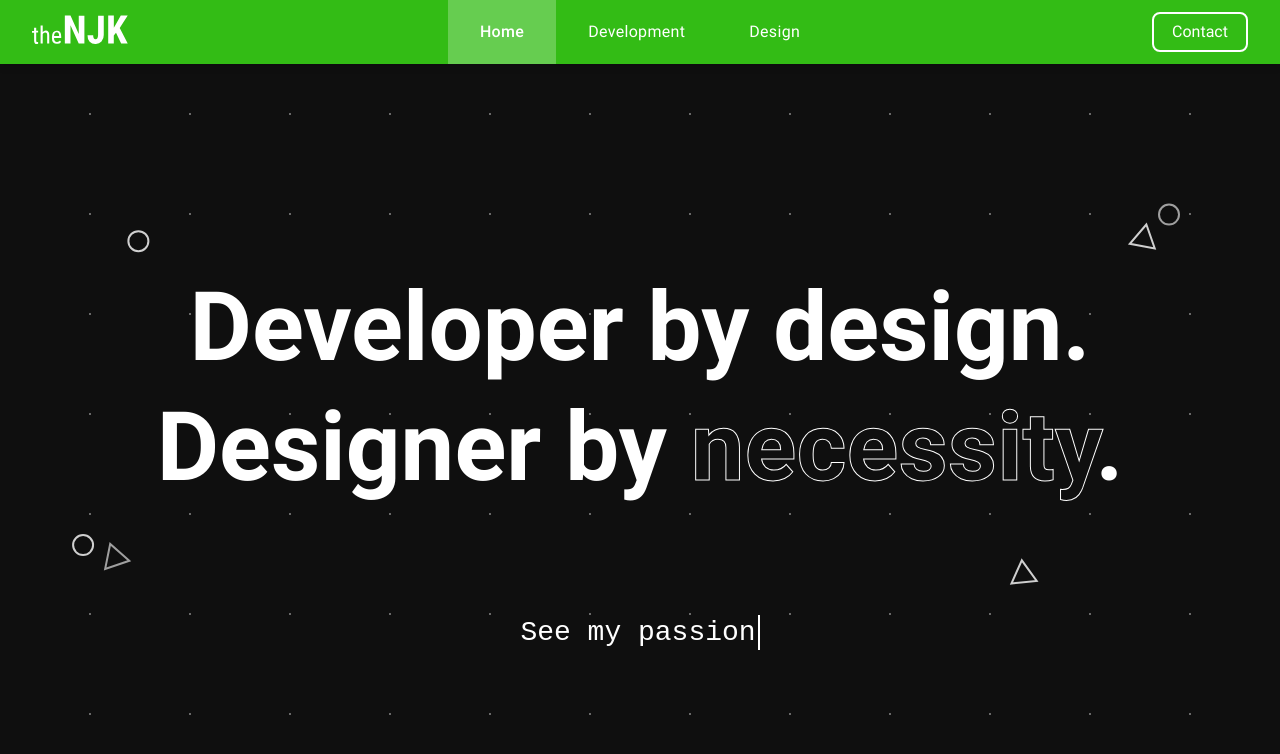
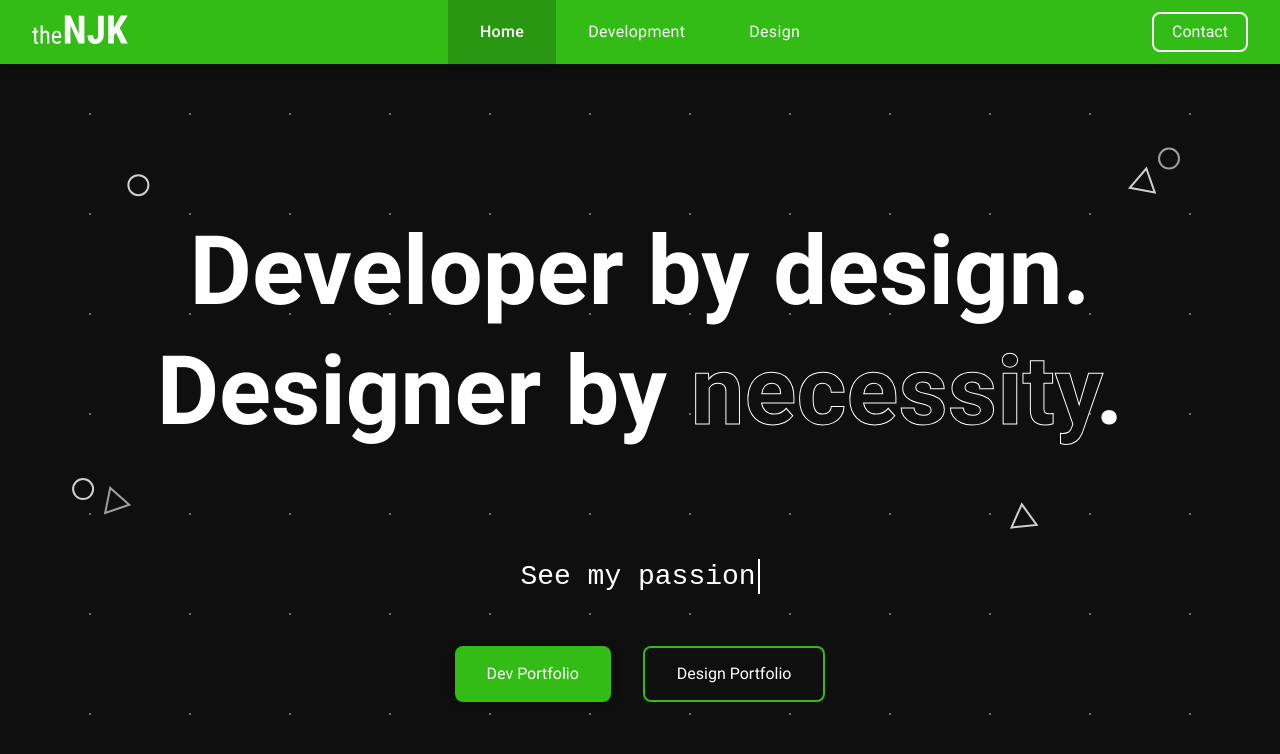
Before and after one commit to Paradoxdotexe/theNJK, a Vue app: page / in a window 1280 px wide. Shown: the top 754 px of the page. Built offline with nearby package versions, Linux system fonts and the light colour scheme.

Commit message:
Add CTA buttons, remove SVG titles on Graphics and Pattern

```diff
--- a/src/components/Banner.vue
+++ b/src/components/Banner.vue
@@ -98,6 +98,7 @@ export default defineComponent({
         display: flex;
         justify-content: center;
         align-items: center;
+        margin-top: -$gap-xl;
 
         .title__text {
           font-size: $font-size-xxl;
--- a/src/components/Header.vue
+++ b/src/components/Header.vue
@@ -51,7 +51,7 @@ export default defineComponent({
 
   @mixin mix-button-nav {
     @include mix-button;
-    @include mix-focus-background(rgba(255, 255, 255, 0.15));
+    @include mix-focus-background(rgba(0, 0, 0, 0.1));
     padding: 0 $gap-xl;
     height: 100%;
     letter-spacing: 0.02rem;
@@ -62,7 +62,7 @@ export default defineComponent({
   }
 
   @mixin mix-button-nav-active {
-    background: rgba(255, 255, 255, 0.25);
+    background: rgba(0, 0, 0, 0.2);
     font-weight: 500;
   }
 
@@ -116,8 +116,8 @@ export default defineComponent({
         align-items: center;
 
         .header__button--contact {
-          @include mix-outline-button($color-primary);
-          @include mix-focus-background(rgba(255, 255, 255, 0.25));
+          @include mix-basic-button--stroked($color-primary);
+          @include mix-focus-background(rgba(0, 0, 0, 0.1));
           width: 100%;
           display: none;
         }
--- a/src/components/graphics/Graphics.vue
+++ b/src/components/graphics/Graphics.vue
@@ -3,7 +3,6 @@
     viewBox="0 0 1200 400"
     aria-label="graphical elements"
   >
-    <title lang="en">{{ name }} Graphics</title>
     <component v-bind:is="graphicsComponent"></component>
   </svg>
 </template>
--- a/src/components/icons/Icon.vue
+++ b/src/components/icons/Icon.vue
@@ -6,7 +6,7 @@
     stroke="none"
     style="fill-rule: evenodd"
   >
-    <title lang="en">{{ name }} Icon</title>
+    <title lang="en">{{ name }}</title>
     <component v-bind:is="iconComponent"></component>
   </svg>
 </template>
--- a/src/components/patterns/Pattern.vue
+++ b/src/components/patterns/Pattern.vue
@@ -5,7 +5,6 @@
         <component v-bind:is="patternComponent"></component>
       </pattern>
     </defs>
-    <title lang="en">{{ name }} Pattern</title>
     <rect x="0" y="0" width="100%" height="100%" fill="url(#pattern)" />
   </svg>
 </template>
--- a/src/pages/HomePage.vue
+++ b/src/pages/HomePage.vue
@@ -6,6 +6,10 @@
     </template>
     <template v-slot:content>
       <div class="banner__live"><LiveText /></div>
+      <div class="banner__buttons">
+        <button class="banner__button banner__button--primary" v-ripple>Dev Portfolio</button>
+        <button class="banner__button banner__button--secondary" v-ripple>Design Portfolio</button>
+      </div>
     </template>
   </Banner>
 </template>
@@ -32,4 +36,24 @@ export default defineComponent({
   font-size: $font-size-xl;
   font-weight: 300;
 }
+
+.banner__buttons {
+  margin-top: $gap-lg;
+  display: flex;
+
+  .banner__button--primary {
+    @include mix-basic-button--raised($accent-primary);
+    @include mix-focus-background($accent-secondary);
+    margin-right: $gap-xl;
+  }
+
+  .banner__button--secondary {
+    @include mix-basic-button--stroked($accent-primary);
+    @include mix-focus-background(scale-color($accent-primary, $alpha: -85%));
+  }
+
+  .banner__button {
+    padding: $gap-md $gap-xl;
+  }
+}
 </style>
--- a/src/styles/_mixins.scss
+++ b/src/styles/_mixins.scss
@@ -23,10 +23,20 @@ $shadow-blur: 8px;
   overflow: hidden;
 }
 
-@mixin mix-outline-button($color) {
+@mixin mix-basic-button {
   @include mix-button;
-  padding: $gap-sm;
+  padding: $gap-sm $gap-md;
   border-radius: $border-radius;
+}
+
+@mixin mix-basic-button--raised($color) {
+  @include mix-basic-button;
+  @include mix-shadow-down;
+  background: $color;
+}
+
+@mixin mix-basic-button--stroked($color) {
+  @include mix-basic-button;
   border: 2px solid $color;
 }
 
```
